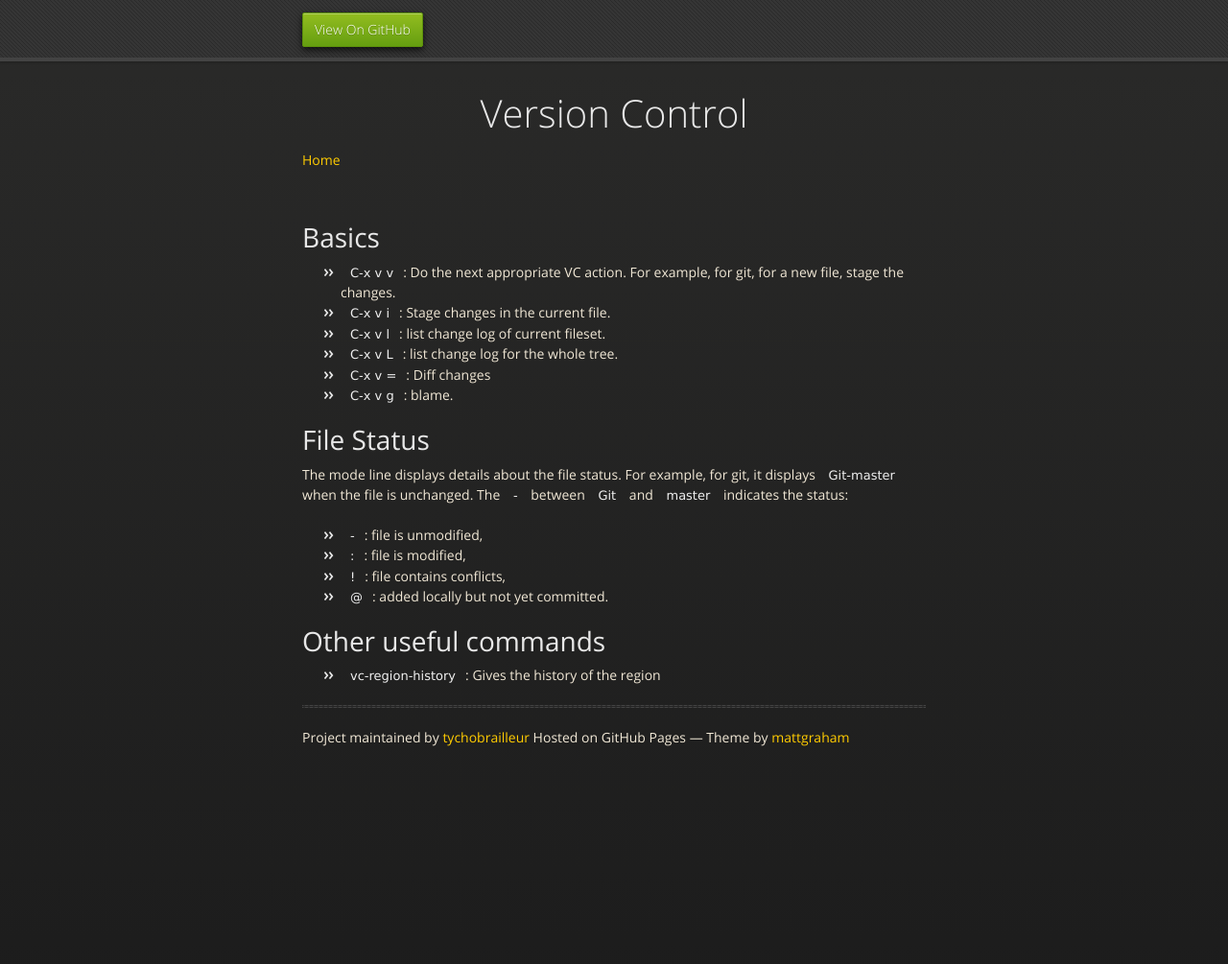
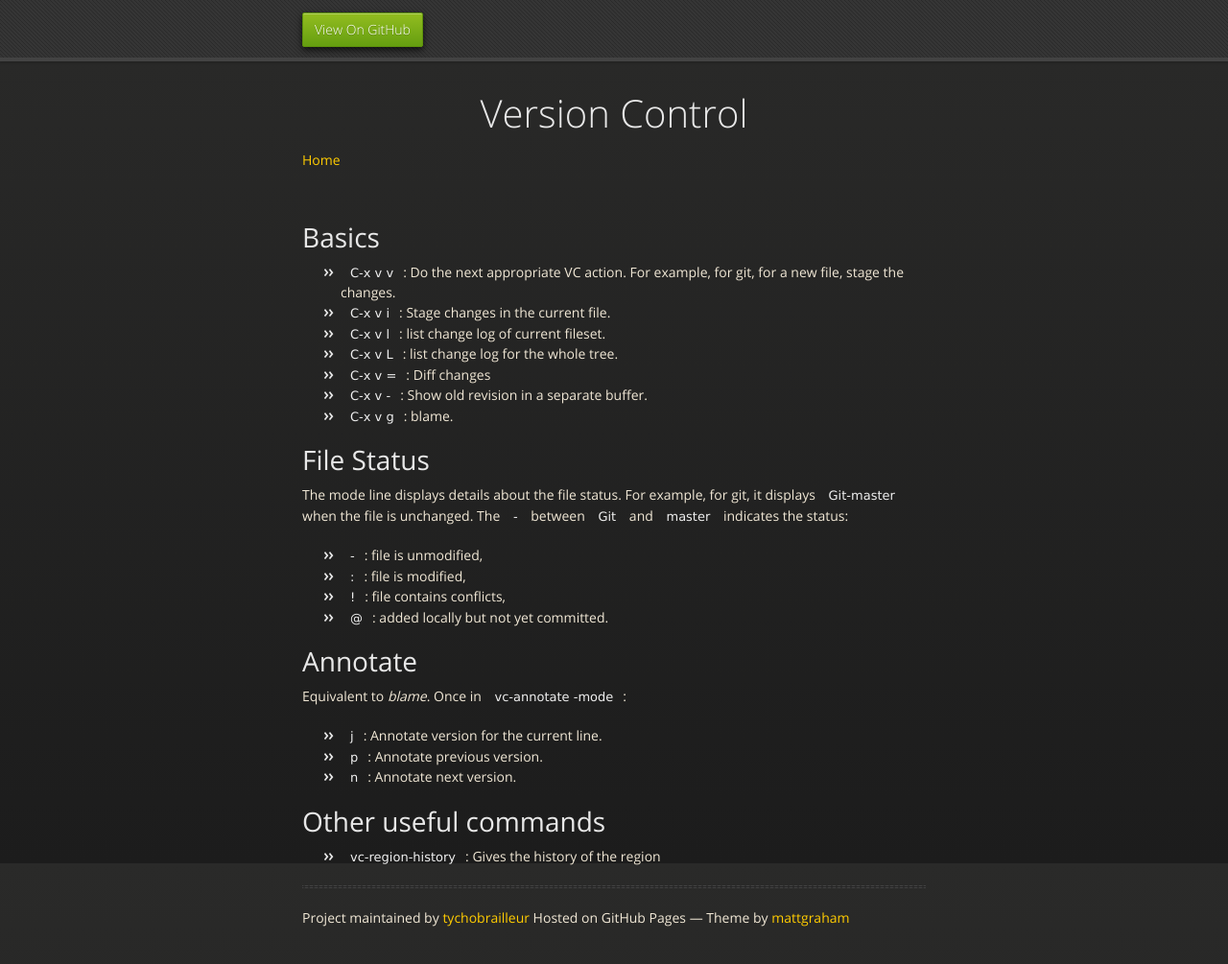
Before and after one commit to tychobrailleur/tychobrailleur.github.io, a Jekyll site: the page built from vcs.md, in a window 1280 px wide and 1057 px high. Shown: the top 1005 px of the window at 96% size. Built offline with Jekyll 4.4.1, drawn with Linux system fonts in a browser that asks for light colours; nearby versions of some CDN libraries.

Commit message:
Add more details about annotate.

```diff
--- a/vcs.md
+++ b/vcs.md
@@ -10,7 +10,9 @@ layout: default
 - `C-x v l`: list change log of current fileset.
 - `C-x v L`: list change log for the whole tree.
 - `C-x v =`: Diff changes
+- `C-x v -`: Show old revision in a separate buffer.
 - `C-x v g`: blame.
+
 
 # File Status
 
@@ -21,6 +23,14 @@ The mode line displays details about the file status. For example, for git, it d
 - `!`: file contains conflicts,
 - `@`: added locally but not yet committed.
 
+# Annotate
+
+Equivalent to _blame_.  Once in `vc-annotate -mode`:
+
+- `j`: Annotate version for the current line.
+- `p`: Annotate previous version.
+- `n`: Annotate next version.
+
 # Other useful commands
 
 - `vc-region-history`: Gives the history of the region
```
